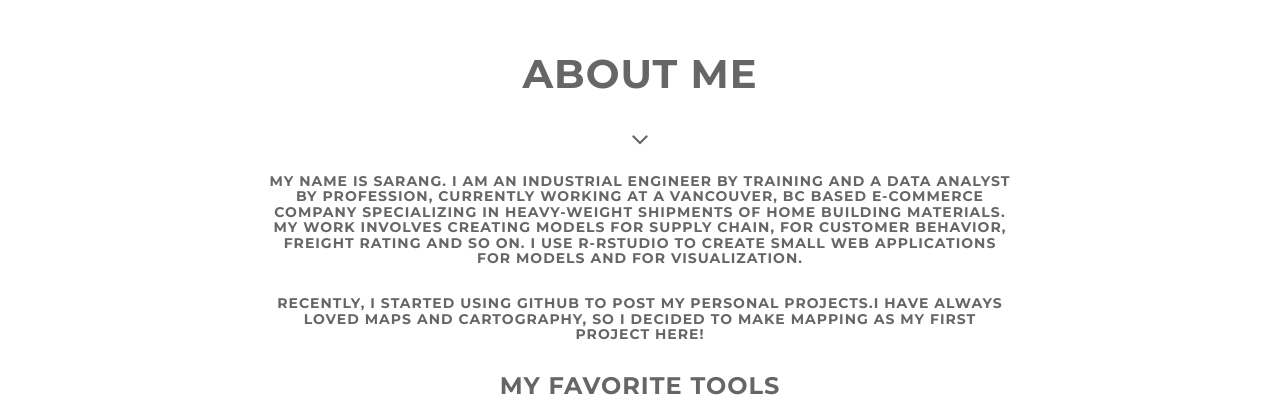
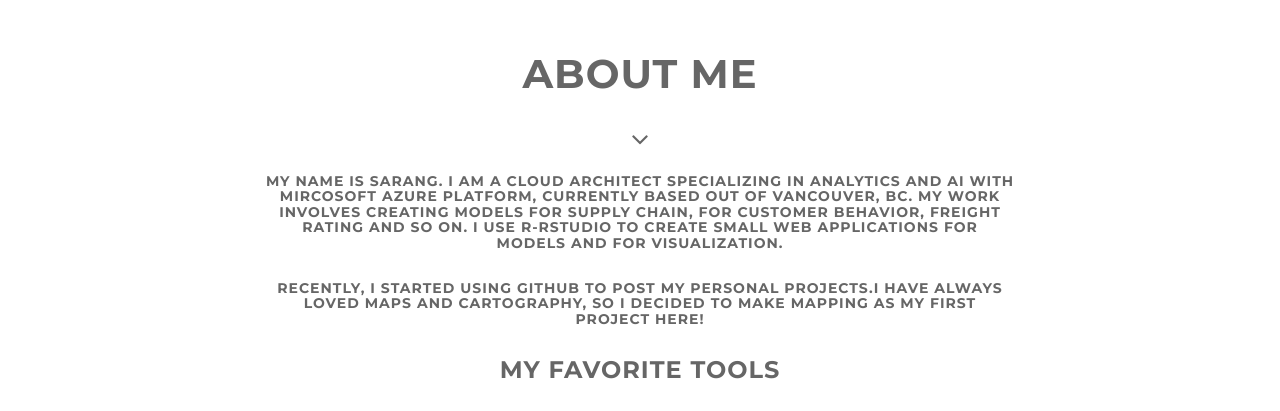
Before and after one commit to ssbrahme/ssbrahme.github.io, a plain HTML site: page index.html in a window 1280 px wide. Shown: the part 858-1269 px from the top of the page. Drawn offline with Linux system fonts and the light colour scheme.

Commit message:
updated index.html

```diff
--- a/index.html
+++ b/index.html
@@ -85,7 +85,7 @@
 					<div class="section-heading">
 					<h2>About Me</h2>
 					<i class="fa fa-2x fa-angle-down"></i>
-					<h5>My name is Sarang. I am an Industrial Engineer by training and a Data Analyst by profession, currently working at a Vancouver, BC based e-commerce company specializing in heavy-weight shipments of home building materials. My work involves creating models for supply chain, for customer behavior, freight rating and so on. I use R-RStudio to create small web applications for models and for visualization. </h5>
+					<h5>My name is Sarang. I am a Cloud Architect specializing in Analytics and AI with Mircosoft Azure platform, currently based out of Vancouver, BC. My work involves creating models for supply chain, for customer behavior, freight rating and so on. I use R-RStudio to create small web applications for models and for visualization. </h5>
 					<h5>Recently, I started using Github to post my personal projects.I have always loved maps and cartography, so I decided to make mapping as my first project here!</h5>
 					<h2> </h2>
 					<h2> </h2>
```
